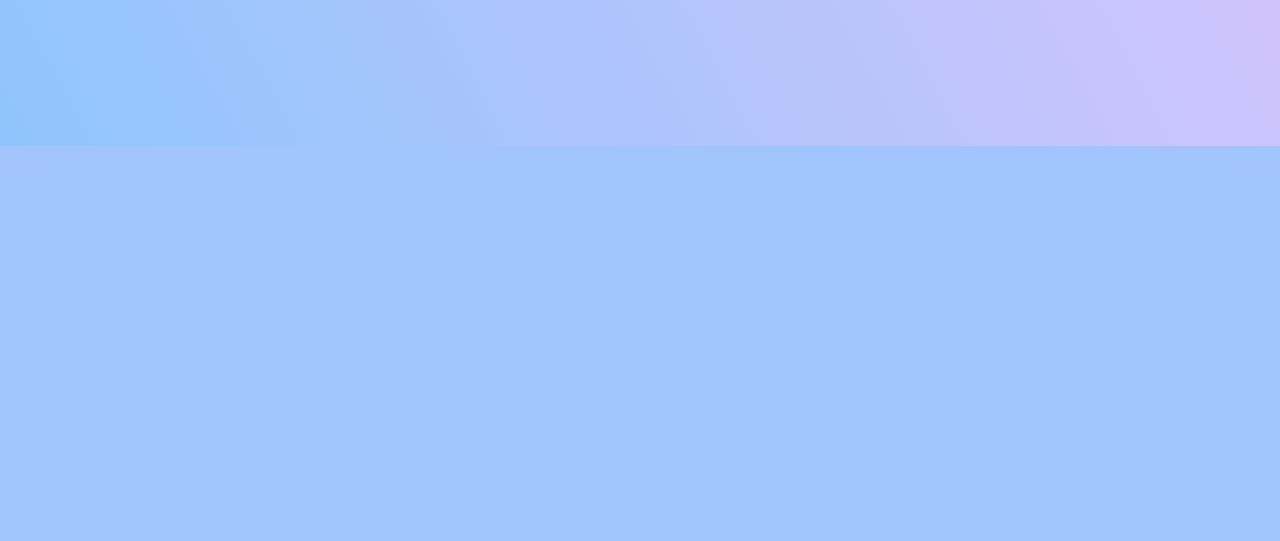
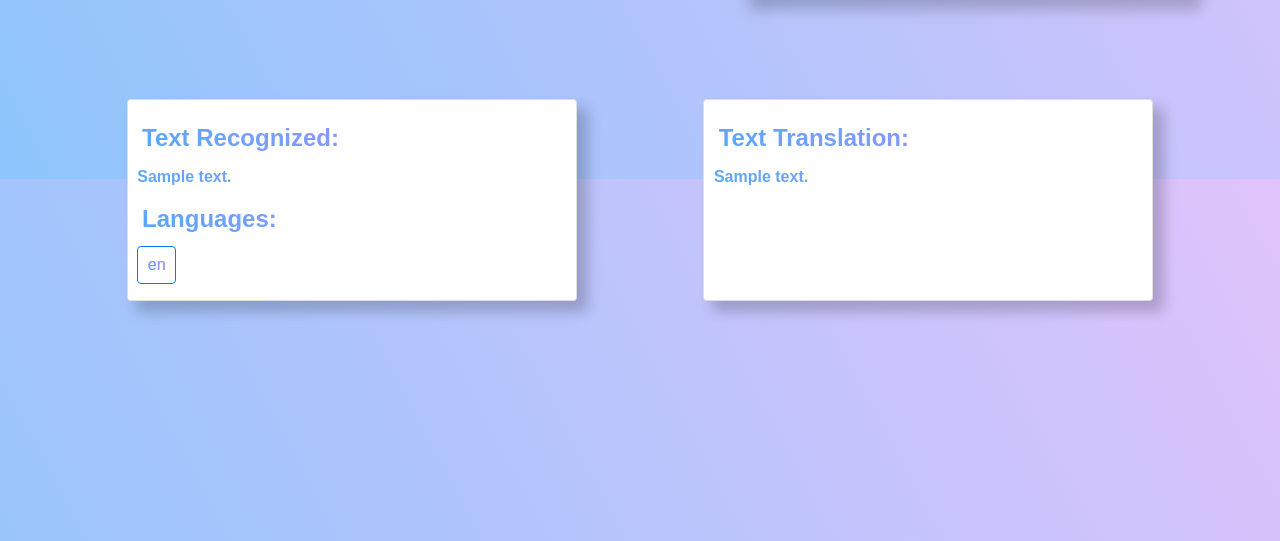
Before and after one commit to m-yash/Language-Recognition-and-Translation, a Django app: template core/templates/base.html in a window 1280 px wide. Shown: the part 1421-1962 px from the top of the page. Before the commit the page ends 1567 px from the top, so only its background shows below. Run offline with Django 3.2, Linux system fonts and the light colour scheme; tables that the repository leaves empty hold one stand-in row (values such as "Sample post"); the template is opened without the code that fills it: values that come from a table or form of the project are taken from there, most other values are stand-ins (such as "Sample title", 1, 10 or a date in 2020); one stand-in notice (Sample message) is shown; parts of the project's set-up code (start-up, migrations or seed data) failed here and were passed over; some libraries are stand-ins or nearby versions.

Commit message:
Update base.html

```diff
--- a/core/templates/base.html
+++ b/core/templates/base.html
@@ -6,65 +6,94 @@
         <meta charset="utf-8">
         <link rel="stylesheet" type="text/css" href="{% static 'css/main.css' %}">
 
-        <!-- Box Icon -->
+        <!-- BOX ICON -->
 	    <link href='https://unpkg.com/boxicons@2.0.7/css/boxicons.min.css' rel='stylesheet'>
 
-        <!-- Bootstrap -->
+        <!-- BOOTSTRAP -->
         <meta name="viewport" content="width=device-width, initial-scale=1">
         <link rel="stylesheet" href="https://cdn.jsdelivr.net/npm/bootstrap@4.0.0/dist/css/bootstrap.min.css" integrity="sha384-Gn5384xqQ1aoWXA+058RXPxPg6fy4IWvTNh0E263XmFcJlSAwiGgFAW/dAiS6JXm" crossorigin="anonymous">
         <script src="https://code.jquery.com/jquery-3.2.1.slim.min.js" integrity="sha384-KJ3o2DKtIkvYIK3UENzmM7KCkRr/rE9/Qpg6aAZGJwFDMVNA/GpGFF93hXpG5KkN" crossorigin="anonymous"></script>
         <script src="https://cdn.jsdelivr.net/npm/popper.js@1.12.9/dist/umd/popper.min.js" integrity="sha384-ApNbgh9B+Y1QKtv3Rn7W3mgPxhU9K/ScQsAP7hUibX39j7fakFPskvXusvfa0b4Q" crossorigin="anonymous"></script>
         <script src="https://cdn.jsdelivr.net/npm/bootstrap@4.0.0/dist/js/bootstrap.min.js" integrity="sha384-JZR6Spejh4U02d8jOt6vLEHfe/JQGiRRSQQxSfFWpi1MquVdAyjUar5+76PVCmYl" crossorigin="anonymous"></script>
-
     </head>
 
     <body>
+        <!-- MESSAGE ALERT -->
+        {% for message in messages  %}
+            <div class="alert alert-{{ message.tags }} alert-dismissible fade show" role="alert">
+                <strong>Error : </strong> {{ message }}
+                <button type="button" class="close" data-dismiss="alert" aria-label="Close">
+                    <span aria-hidden="true">&times;</span>
+                </button>
+            </div>
+        {% endfor %}
+
+        <!-- HEADING -->
         <div class="one">
             <h1>Language Detection and Translation</h1>
         </div>
-        <!-- Upload form. -->
+
+        <!-- UPLOAD FILE FORM. -->
         <div>
             <form action="{% url "my-view" %}" method="post" enctype="multipart/form-data">
                 {% csrf_token %}
                 {{form}}
                 <p>{{ message }}</p>
                 <!-- <p>{{ form.non_field_errors }}</p>
-
                 <p>{{ form.docfile.label_tag }} {{ form.docfile.help_text }}</p> -->
-
                 <!-- <p>
                     {{ form.docfile.errors }}
                     {{ form.docfile }}
                 </p> -->
-
                 <button type="submit">Upload</button>
-
-
                 <!-- <p><input type="submit" value="Upload"/></p> -->
             </form>
             <!-- <p> {{ file}}</p>
             <p> {{ content}}</p> -->
         </div>
+
+        <!-- SCROLL DOWN -->
         <div ><!--<a href="#output">--><i class='bx bx-chevron-down bx-flashing icon' style='color:#fffefe' onclick="anchor()" ></i><!--</a>--></div>
 
+        <!-- INFORMATION -->
         <div class="output" id="output">
-            <center><p>{{file}}</p></center>
-            <p id="content">{{content}}</p>
-
+            <!-- <center><p>{{file}}</p></center> -->
+            <!-- <p id="content">{{content}}</p> -->
             <!-- <center><img src='{{ MEDIA_URL }}{{ content }}' id="img_content"></center> -->
 
-            <section class="cards">
-                <div class="card" style="width: 18rem;">
-                    <img class="card-img-top" src="{{ MEDIA_URL }}{{ content }}" alt="Card image cap" >
-                    <div class="card-body">
-                        <p class="card-text" style="color: black !important;">
-                            {% for i in text_detected %}
-                                {{i}}
-                                <br>
-                            {% endfor %}
+            <!-- INFORMATION -->
+            <section class="cards" style="padding-top: 90px;">
+                    <div class="information">
+                        <div >
+                            <img src="{% static 'img/analysis_1.jpg' %}"  class='information-image' alt="Analysis" >
+                            <!-- <a href="https://www.freepik.com/vectors/data">Data vector created by storyset - www.freepik.com</a> -->
+                        </div>
+                        <div style="padding-top: 50px; ">
+                            <h3>What is Language Detection?</h3>
+                            <p class="information-content">Language detection is a natural language processing task where we need to identify the language of a text or document.
+                                                           Computational approaches to this problem view it as a special case of text categorization, solved with various statistical methods.
                             </p>
                         </div>
                     </div>
+            </section>
+            <section class="cards" style="padding-top: 30px;">
+                <div class="information">
+                    <div style="padding-top: 50px;">
+                        <h3>What is Language Translation?</h3>
+                        <p class="information-content">The process of transforming the written word from one language into another in a culturally and linguistically acceptable manner so that it may be understood by its target audience is known as language translation.</p>
+                    </div>
+                    <div >
+                        <img src="{% static 'img/analysis_2.jpg' %}"  class='information-image' alt="Analysis" >
+                        <!-- <a href="https://www.freepik.com/vectors/data">Data vector created by storyset - www.freepik.com</a> -->
+                    </div>
+
+                </div>
+            </section>
+            <!-- INFORMATION ENDS -->
+
+
+            <!-- RESULT -->
+            <section class="cards">
                 <!-- <div class="card" style="width: 18rem;">
                     <img class="card-img-top" src="{{ MEDIA_URL }}{{ content }}" alt="Card image cap" >
                     <div class="card-body">
@@ -73,10 +102,74 @@
                                 {{i}}
                                 <br>
                             {% endfor %}
+                            <hr>
+                            <h6>Languages Recognized:</h6>
                         </p>
                     </div>
                 </div> -->
-                <div class="card" style="width: 18rem;">
+                <!-- {% if text_detected %} -->
+                    <div class="card result-card" >
+                        <!-- <div class="card-block">
+                            <h4 class="card-title card-styling">Your File:</h4>
+                            <h6 class="card-subtitle text-muted card-styling">{{file}}</h6>
+                        </div>
+                        <img src="{{ MEDIA_URL }}{{ content }}" id='img_content' alt="Card image">
+                        <hr> -->
+                        <div class="card-block" >
+                            <h4 class="card-title card-styling" style="padding-top: 1em;">Text Recognized:</h4>
+                            <p class="card-text card-styling">
+                                <!-- {% for i, j in zipped %}
+                                    <button type="button" class="btn btn-{{j}}">{{i}}</button>
+                                {% endfor %} -->
+
+                                {% for i in text_detected %}
+                                    {{i}}
+                                    <!-- <br>  -->
+                                {% endfor %}
+                            </p>
+                            <h4 class="card-title card-styling">Languages:</h4>
+                            <p class="card-text card-styling" style="padding-bottom: 1em;">
+                                {% for i in Language_detected %}
+                                    <button type="button" class="btn btn-primary card-styling" >{{i}} </button>
+                                    <!-- <br> -->
+                                {% endfor %}
+                            </p>
+                            <!-- <a href="#" class="card-link">Card link</a>
+                            <a href="#" class="card-link">Another link</a> -->
+                        </div>
+                    </div>
+                <!-- {% endif %} -->
+                <div class="card result-card" >
+                    <!-- <div class="card-block">
+                        <h4 class="card-title card-styling">Your File:</h4>
+                        <h6 class="card-subtitle text-muted card-styling">{{file}}</h6>
+                    </div>
+                    <img src="{{ MEDIA_URL }}{{ content }}" id='img_content' alt="Card image">
+                    <hr> -->
+                    <div class="card-block" >
+                        <h4 class="card-title card-styling" style="padding-top: 1em;">Text Translation:</h4>
+                        <p class="card-text card-styling">
+                            <!-- {% for i, j in zipped %}
+                                <button type="button" class="btn btn-{{j}}">{{i}}</button>
+                            {% endfor %} -->
+
+                            {% for i in text_translated %}
+                                {{i.text}}
+                                <!-- <br>  -->
+                            {% endfor %}
+                        </p>
+                        <!-- <h4 class="card-title card-styling">Languages:</h4>
+                        <p class="card-text card-styling" style="padding-bottom: 1em;">
+                            {% for i in Language_detected %}
+                                <button type="button" class="btn btn-primary card-styling" >{{i}} </button>
+
+                            {% endfor %}
+                        </p> -->
+                        <!-- <a href="#" class="card-link">Card link</a>
+                        <a href="#" class="card-link">Another link</a> -->
+                    </div>
+                </div>
+                <!-- <div class="card" style="width: 18rem;">
                     <img class="card-img-top" src="{{ MEDIA_URL }}{{ content }}" alt="Card image cap" >
                     <div class="card-body">
                         <p class="card-text" style="color: black !important;">
@@ -86,18 +179,16 @@
                             {% endfor %}
                         </p>
                     </div>
+                </div> -->
+            </section>
         </div>
 
-            </section>
-
-
-        </div>
+        <!-- SCROLL FUNCTION -->
         <script type="text/javascript">
             function anchor(){
                 let textElement = document.getElementById("output");
                 textElement.scrollIntoView({block: 'start', behavior: "smooth", inline: 'start'});
             }
-
         </script>
     </body>
 </html>
```
Lines whose indentation alone changed are shown as unchanged.
